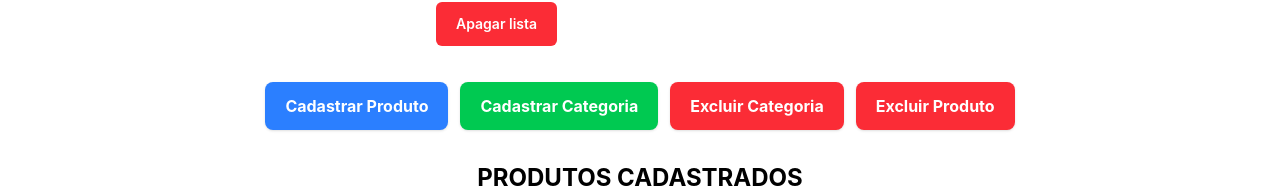
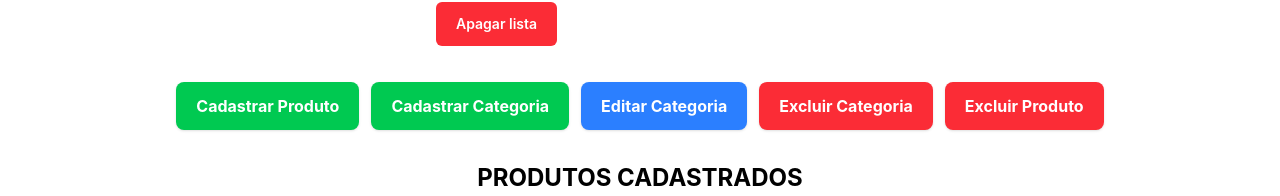
Before and after one commit to Bno9/Lista-compras, a React (Vite) app in the folder frontend/: page / in a window 1280 px wide. Shown: the part 125-321 px from the top of the page. Built offline with nearby package versions, Linux system fonts and the light colour scheme; no server answers.

Commit message:
feature/editar_nome_categoria

```diff
--- a/frontend/src/components/Cadastro.jsx
+++ b/frontend/src/components/Cadastro.jsx
@@ -4,6 +4,7 @@ import ModalProduto from './modal/ModalProduto'
 import ModalCategoria from './modal/ModalCategoria'
 import ModalExcluirCategoria from './modal/ModalExcluirCategoria'
 import ModalExcluirProduto from './modal/ModalExcluirProduto'
+import ModalEditarCategoria from './modal/ModalEditarCategoria'
 
 function Cadastro() {
   const [modal, setModal] = useState(null)
@@ -17,7 +18,7 @@ function Cadastro() {
             ? setModal(null)
             : setModal('produto')
         }
-        className="w-full rounded-lg bg-blue-500 px-5 py-3 font-bold text-white shadow transition hover:bg-blue-600 active:scale-95 sm:w-auto"
+        className="w-full rounded-lg bg-green-500 px-5 py-3 font-bold text-white shadow transition hover:bg-green-600 active:scale-95 sm:w-auto"
       >
         Cadastrar Produto
       </button>
@@ -31,6 +32,17 @@ function Cadastro() {
         className="w-full rounded-lg bg-green-500 px-5 py-3 font-bold text-white shadow transition hover:bg-green-600 active:scale-95 sm:w-auto"
       >
         Cadastrar Categoria
+      </button>
+
+      <button
+        onClick={() =>
+          modal === 'editarCategoria'
+            ? setModal(null)
+            : setModal('editarCategoria')
+        }
+        className="w-full rounded-lg bg-blue-500 px-5 py-3 font-bold text-white shadow transition hover:bg-blue-600 active:scale-95 sm:w-auto"
+      >
+        Editar Categoria
       </button>
 
        <button
@@ -71,6 +83,11 @@ function Cadastro() {
         <ModalExcluirProduto fechar={() => setModal(null)}/>
       )}
 
+      {modal === "editarCategoria" && (
+        <ModalEditarCategoria fechar={() => setModal(null)}/>
+      )}
+
+
     </div>
   )
 }
--- /dev/null
+++ b/frontend/src/components/modal/ModalEditarCategoria.jsx
@@ -0,0 +1,117 @@
+import { useContext, useState } from "react"
+import CategoriasContext from "../../context/CategoriasContext"
+
+function ModalEditarCategoria({fechar}) {
+
+    const { categorias, setCategorias } = useContext(CategoriasContext)
+    const [categoriaName, setName] = useState(null)
+    const [categoriaSelecionada, setCategoria] = useState(null)
+
+    function editarCategoria(){
+
+        fetch(`${import.meta.env.VITE_API_URL}/categorias/${categoriaSelecionada}`, {
+            method: "PUT",
+            headers: {
+                "Content-Type": "application/json"
+            },
+            body: JSON.stringify({
+                name: categoriaName
+            })
+            }).then(response => {
+                if (!response.ok) {
+                throw new Error(`Erro HTTP: ${response.status}`)
+                }
+
+                return response.json()
+            })
+            .then(data => {
+
+                setCategorias(prevCategorias => prevCategorias.map(c =>
+                    c.name === categoriaSelecionada ? {...c, name: categoriaName} : c
+                ))
+
+                fechar()
+            })
+            .catch(error => {
+                console.error("Erro ao atualizar categoria:", error)
+            })
+        }
+
+    return (
+        <div className="fixed inset-0 z-50 flex items-center justify-center bg-black/50 p-4">
+
+            <div className="w-full max-w-md rounded-2xl bg-white p-6 shadow-2xl">
+
+                <h1 className="mb-6 text-center text-xl font-bold text-gray-800">
+                    Alterar categoria
+                </h1>
+
+                <div className="flex flex-col gap-4">
+
+                    <div>
+                        <label
+                            htmlFor="categoria"
+                            className="mb-1 block text-sm font-semibold text-gray-700"
+                        >
+                            Categoria
+                        </label>
+
+                        <select
+                            name="categoria"
+                            id="categoria"
+                            onChange={(e) => setCategoria(e.target.value)}
+                            className="w-full rounded-lg border border-gray-300 bg-white px-3 py-2.5 outline-none transition focus:border-blue-500 focus:ring-2 focus:ring-blue-200"
+                        >
+                            {categorias.map((c) => (
+                                <option key={c.id} value={c.nome}>
+                                    {c.nome}
+                                </option>
+                            ))}
+                        </select>
+                    </div>
+
+                    <div>
+                        <label
+                            htmlFor="novoNome"
+                            className="mb-1 block text-sm font-semibold text-gray-700"
+                        >
+                            Novo nome
+                        </label>
+
+                        <input
+                            type="text"
+                            name="novoNome"
+                            id="novoNome"
+                            placeholder="Novo nome"
+                            onChange={(e) => setName(e.target.value)}
+                            className="w-full rounded-lg border border-gray-300 px-3 py-2.5 outline-none transition focus:border-blue-500 focus:ring-2 focus:ring-blue-200"
+                        />
+                    </div>
+
+                </div>
+
+                <div className="mt-6 flex gap-3">
+
+                    <button
+                        className="w-full rounded-lg border border-gray-300 bg-gray-100 px-4 py-2.5 font-semibold text-gray-700 transition hover:bg-gray-200 active:scale-95"
+                        onClick={fechar}
+                    >
+                        Cancelar
+                    </button>
+
+                    <button
+                        className="w-full rounded-lg bg-green-500 px-4 py-2.5 font-semibold text-white transition hover:bg-green-600 active:scale-95"
+                        onClick={() => editarCategoria()}
+                    >
+                        Editar
+                    </button>
+
+                </div>
+
+            </div>
+
+        </div>
+    )
+}
+
+export default ModalEditarCategoria
```
